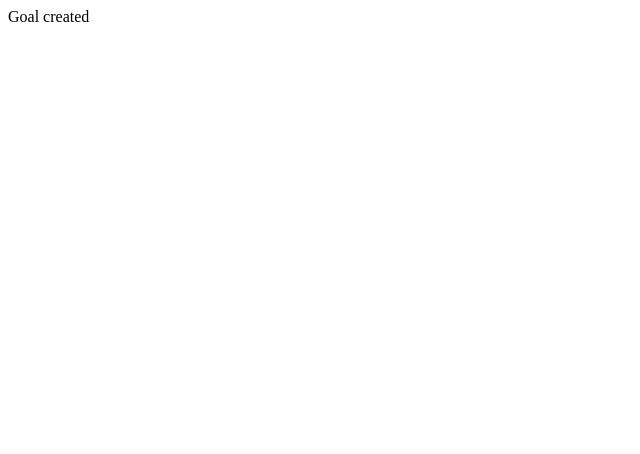
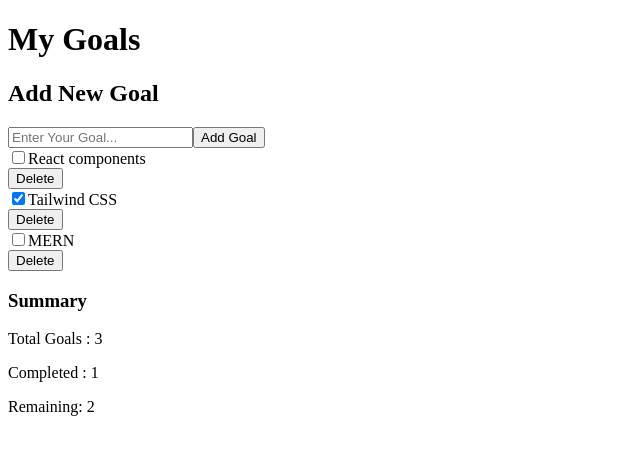
Before and after one commit to mokib08/Micro-Mentor, a React (Vite) app in the folder Frontend/: page /goal in a window 1280 px wide. Shown: the top 454 px of the page, without its empty margins (0-640 px from the left). Built offline with nearby package versions, Linux system fonts and the light colour scheme.

Commit message:
Goal.jsx modified scss remaining

```diff
--- a/Frontend/package.json
+++ b/Frontend/package.json
@@ -16,15 +16,16 @@
     "axios": "^1.12.2",
     "chart.js": "^4.5.0",
     "date-fns": "^4.1.0",
+    "nanoid": "^5.1.6",
     "react": "^19.1.1",
     "react-calendar": "^6.0.0",
     "react-chartjs-2": "^5.3.0",
     "react-dom": "^19.1.1",
     "react-router-dom": "^7.9.3",
     "recharts": "^3.2.1",
-    "zustand": "^5.0.8",
     "sass": "^1.93.2",
-    "tailwindcss": "^4.1.13"
+    "tailwindcss": "^4.1.13",
+    "zustand": "^5.0.8"
   },
   "devDependencies": {
     "@eslint/js": "^9.35.0",
--- a/Frontend/src/pages/goal/Goal.jsx
+++ b/Frontend/src/pages/goal/Goal.jsx
@@ -1,9 +1,90 @@
-import React from 'react'
+import React, { useState } from "react";
+import { nanoid } from "nanoid";
 
 const Goal = () => {
+  const [goals, setgoals] = useState([
+    { id: 1, title: "React components", completed: false },
+    { id: 2, title: "Tailwind CSS", completed: true },
+    { id: 3, title: "MERN", completed: false },
+  ]);
+
+  // new goals ke liye state
+  const [newgoal, setNewgoal] = useState('')
+
+  // add goal function
+  const addGoal = () => {
+    if (newgoal.trim() !== "") {
+      const goal = {
+        id: nanoid(),
+        title: newgoal,
+        completed: false,
+      };
+      setgoals([...goals, goal]);
+      setNewgoal('')
+    }
+  };
+
+  // Delete Goal function
+  const deleteGoal = (goalId) => {
+    const filteredGoals = goals.filter(goal => goal.id != goalId);
+    setgoals(filteredGoals);
+  };
+
+  // Toggle complete function
+  const toggleComplete = (goalId) => {
+    const updatedGoals = goals.map((goal) =>
+      goal.id === goalId ? { ...goal, completed: !goal.completed } : goal
+    );
+    setgoals(updatedGoals);
+  };
+
   return (
-    <div>Goal created</div>
-  )
-}
+    <div>
+      <h1>My Goals</h1>
 
-export default Goal
+      {/* Add Goal Form  */}
+      <div>
+        <h2>Add New Goal</h2>
+        <div>
+          <input
+            type="text"
+            value={newgoal}
+            onChange={(e) => setNewgoal(e.target.value)}
+            placeholder="Enter Your Goal..."
+            onKeyDown={(e) => e.key === "Enter" && addGoal()}
+          />
+          <button onClick={addGoal}>Add Goal</button>
+        </div>
+      </div>
+
+      {/* Goal List */}
+      <div>
+        {goals.length === 0 ? (
+          <p>No goals yet! Add your first goal above.</p>
+        ) : (
+          goals.map((goal) => (
+            <div key={goal.id}>
+              <div>
+                <div>
+                  <input type="checkbox" checked={goal.completed} onChange={() => toggleComplete(goal.id)} />
+                  <span>{goal.title}</span>
+                </div>
+                <button onClick={() => deleteGoal(goal.id)}>Delete</button>
+              </div>
+            </div>
+          ))
+        )}
+      </div>
+
+       {/* Goal Summary */}
+       <div>
+        <h3>Summary</h3>
+        <p>Total Goals : { goals.length}</p>
+        <p>Completed : {goals.filter(g => g.completed).length }</p>
+        <p>Remaining: { goals.filter(g => !g.completed).length}</p>
+       </div>
+    </div>
+  );
+};
+
+export default Goal;
```
Also changed, not shown: 1 other file (tests, documents, lock files or other folders).
